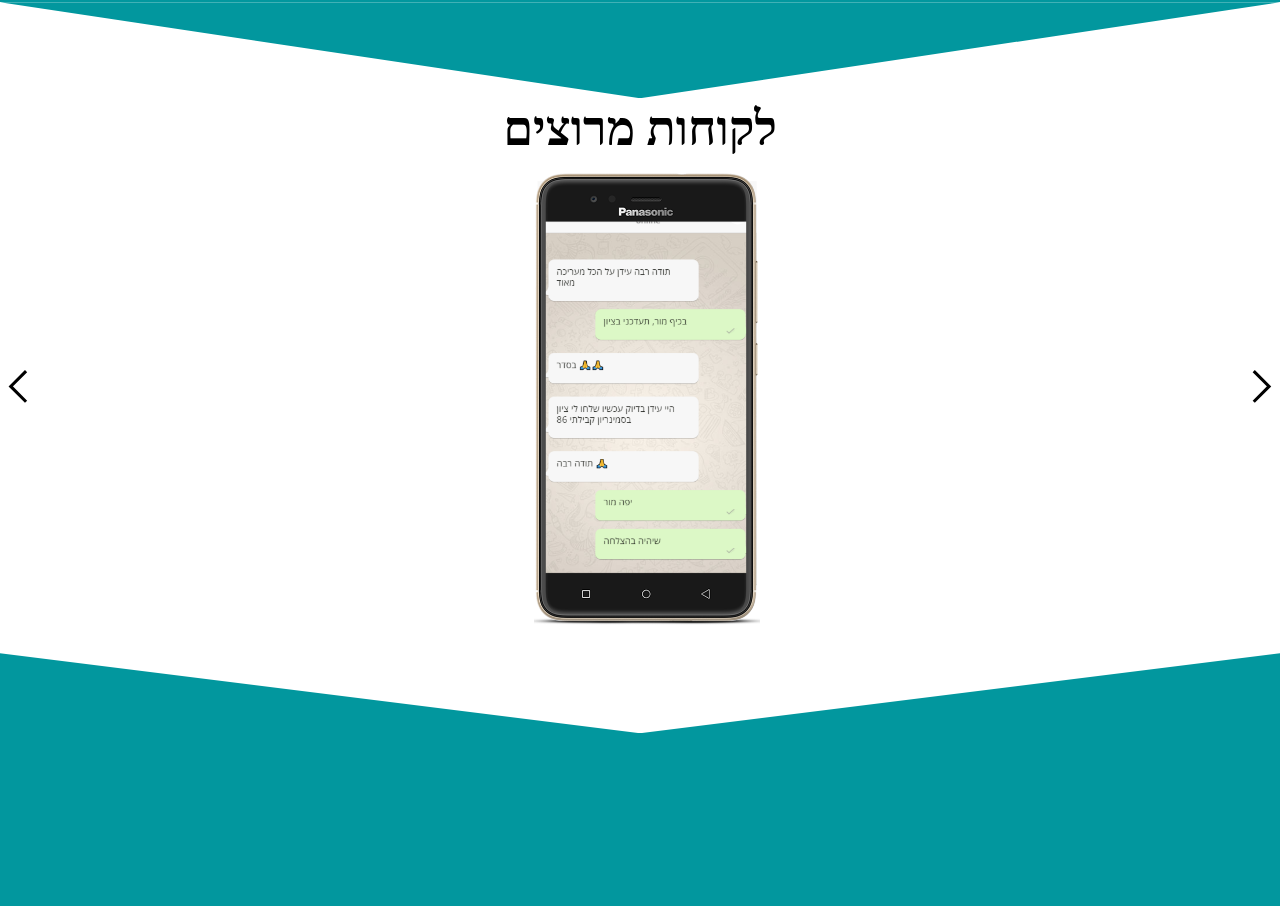
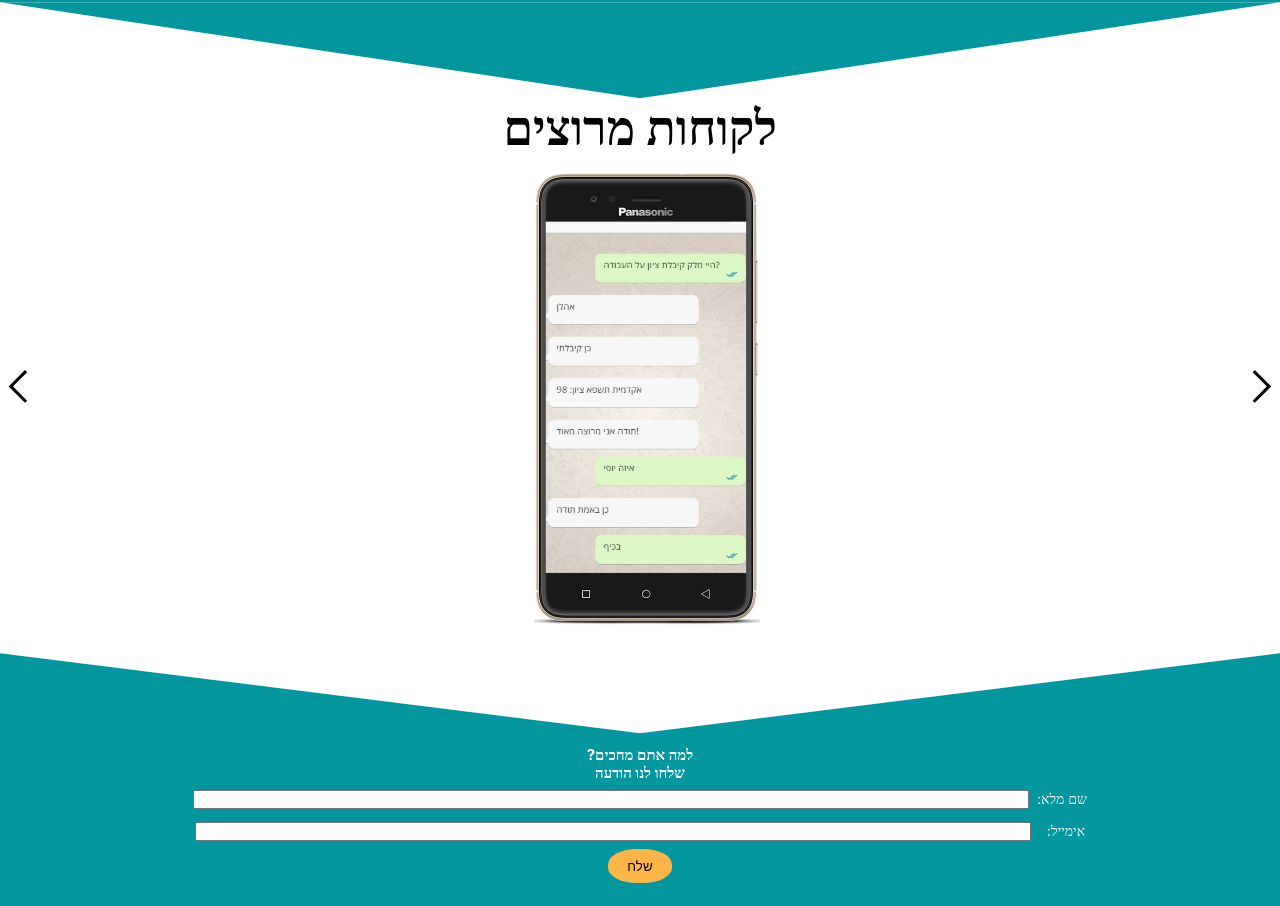
Before and after one commit to lightir21/EZ-Success, a React (Create React App) app: page / in a window 1280 px wide. Shown: the part 1721-2627 px from the top of the page. Before the commit the page ends 2454 px from the top, so only its background shows below. Built offline with nearby package versions, Linux system fonts and the light colour scheme.

Commit message:
modified:   src/App.js 	modified:   src/FooterForm.js 	modified:   src/Hero.js 	modified:   src/Recommandations.js 	modified:   src/index.css

```diff
--- a/src/App.js
+++ b/src/App.js
@@ -1,17 +1,21 @@
-import React from "react";
+import React, { useRef } from "react";
 import Navbar from "./Navbar";
 import Hero from "./Hero";
 import About from "./About";
 import Recommandations from "./Recommandations";
+import FooterForm from "./FooterForm";
 
 const App = () => {
+  const scroll = useRef(null);
+  const scrollTo = () => scroll.current.scrollIntoView({ behavior: "smooth" });
   return (
     <>
       <Navbar />
-      <Hero />
+      <Hero scrollTo={scrollTo} />
 
       <About />
       <Recommandations />
+      <FooterForm scroll={scroll} />
     </>
   );
 };
--- a/src/FooterForm.js
+++ b/src/FooterForm.js
@@ -1,7 +1,33 @@
 import React from "react";
 
-const FooterForm = () => {
-  return <div></div>;
+const FooterForm = ({ scroll }) => {
+  return (
+    <div className="footer-container" ref={scroll}>
+      <div className="footer-info">
+        <div className="contacts-footer">
+          <h2>צרו איתנו קשר</h2>
+          <a href="#">פלאפון: 0543193359</a>
+          <a href="#"> אימייל: ezsucess@gmail.com</a>
+        </div>
+      </div>
+      <div className="footer-form">
+        <h2 className="footer">
+          למה אתם מחכים?<br></br> שלחו לנו הודעה
+        </h2>
+        <form action="submit">
+          <div className="name">
+            <label htmlFor="name">שם מלא:</label>
+            <input type="text" id="name" />
+          </div>
+          <div className="email">
+            <label htmlFor="email">אימייל:</label>
+            <input type="email" id="email" />
+          </div>
+          <button className="form-submit-btn">שלח</button>
+        </form>
+      </div>
+    </div>
+  );
 };
 
-export default Footer - form;
+export default FooterForm;
--- a/src/Hero.js
+++ b/src/Hero.js
@@ -1,13 +1,15 @@
 import React from "react";
 
-const Hero = () => {
+const Hero = ({ scrollTo }) => {
   return (
     <section className="hero">
       <div className="img-container">
         <div className="image"></div>
       </div>
       <div className="btn-container">
-        <button className="hero-btn">צרו קשר</button>
+        <button className="hero-btn" onClick={scrollTo}>
+          צרו קשר
+        </button>
       </div>
     </section>
   );
--- a/src/Recommandations.js
+++ b/src/Recommandations.js
@@ -1,23 +1,25 @@
-import React, { useState } from "react";
+import React, { useState, useEffect } from "react";
 import images from "./images";
 import { GrNext, GrPrevious } from "react-icons/gr";
 
 const Recommandations = () => {
   const [curr, setCurr] = useState(0);
+  useEffect(() => {
+    const timer = setTimeout(() => {
+      nextSlide();
+    }, 3000);
+    return () => clearTimeout(timer);
+  }, [curr]);
 
   const nextSlide = () => {
-    if (curr === images.length - 1) {
-      setCurr(0);
-    } else {
-      setCurr(curr + 1);
+    {
+      curr === images.length - 1 ? setCurr(0) : setCurr(curr + 1);
     }
   };
 
   const prevSlide = () => {
-    if (curr < 1) {
-      setCurr(images.length - 1);
-    } else {
-      setCurr(curr - 1);
+    {
+      curr < 1 ? setCurr(images.length - 1) : setCurr(curr--);
     }
   };
 
--- a/src/index.css
+++ b/src/index.css
@@ -203,6 +203,7 @@ body {
   padding-bottom: 5rem;
   background-color: #02979e;
   clip-path: polygon(0 0, 50% 100%, 100% 0%, 100% 100%, 0 100%);
+  margin-bottom: 0.8rem;
 }
 
 .title-recom {
@@ -240,6 +241,75 @@ body {
 }
 
 .slide.active {
-  opacity: 1;
+  opacity: 100%;
+
   transition-duration: 3s ease-in;
 }
+/* Footer form */
+
+.footer-container {
+  display: flex;
+}
+
+.footer-info {
+  height: 10rem;
+
+  display: none;
+}
+
+.footer-form {
+  width: 50%;
+  height: 10rem;
+  width: 100%;
+  text-align: center;
+}
+
+.footer-form h2 {
+  margin-bottom: 0.5rem;
+  font-weight: 700;
+  line-height: 1.2;
+}
+
+label {
+  font-size: 14px;
+}
+
+.email {
+  display: block;
+}
+.name {
+  display: block;
+}
+
+#name {
+  margin-right: 0.49rem;
+  margin-bottom: 0.8rem;
+  width: 65%;
+}
+
+#email {
+  margin-right: 1rem;
+  width: 65%;
+}
+
+.contacts-footer {
+  display: flex;
+  flex-direction: column;
+  padding: 5px 0;
+  text-align: center;
+  line-height: 2.2;
+}
+
+.contacts-footer a {
+  text-decoration: none;
+  color: #fff;
+  font-size: 14px;
+}
+
+.form-submit-btn {
+  background-color: #fdb548;
+  padding: 0.6rem 1.2rem;
+  border: none;
+  border-radius: 45%;
+  margin-top: 0.5rem;
+}
```
